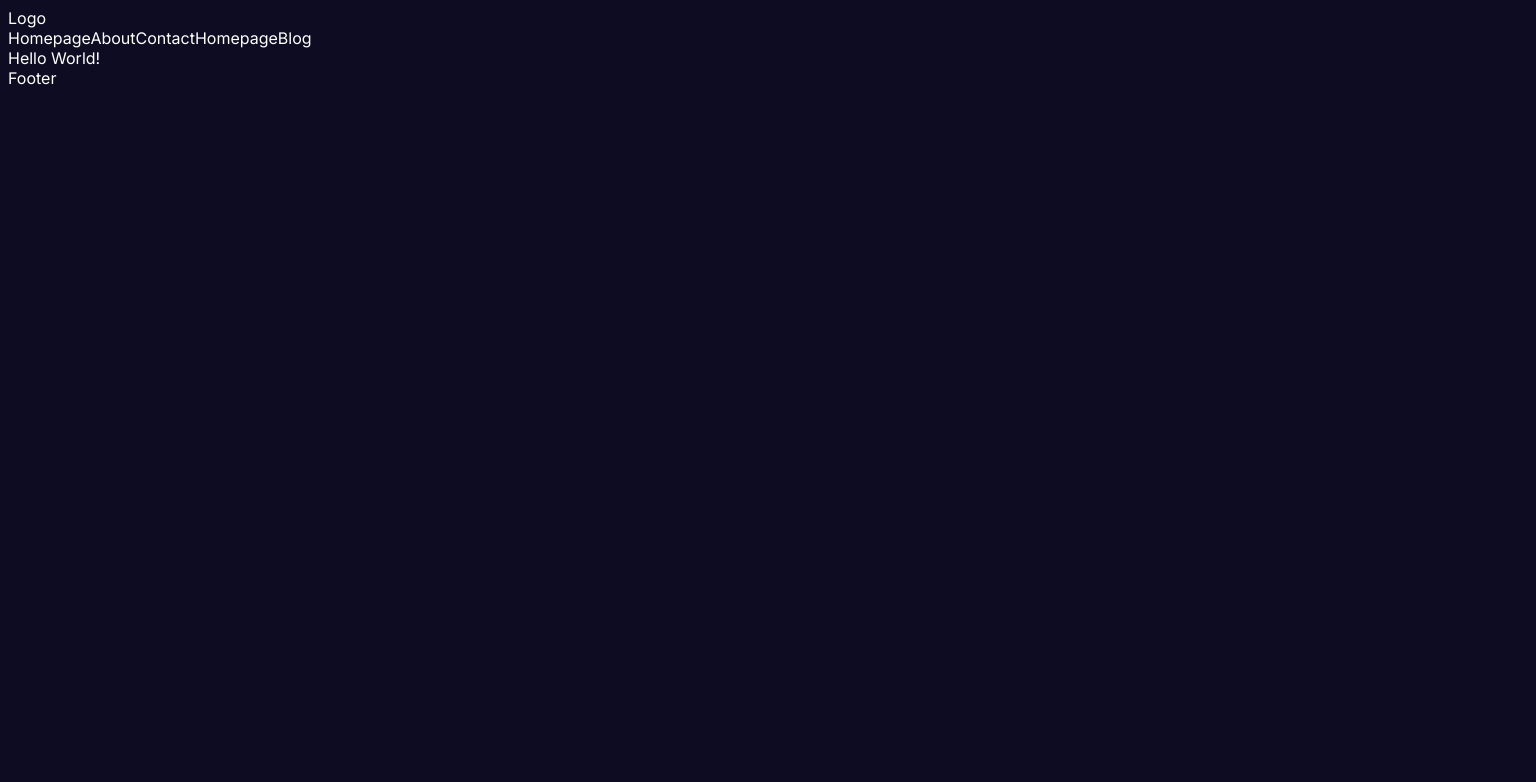
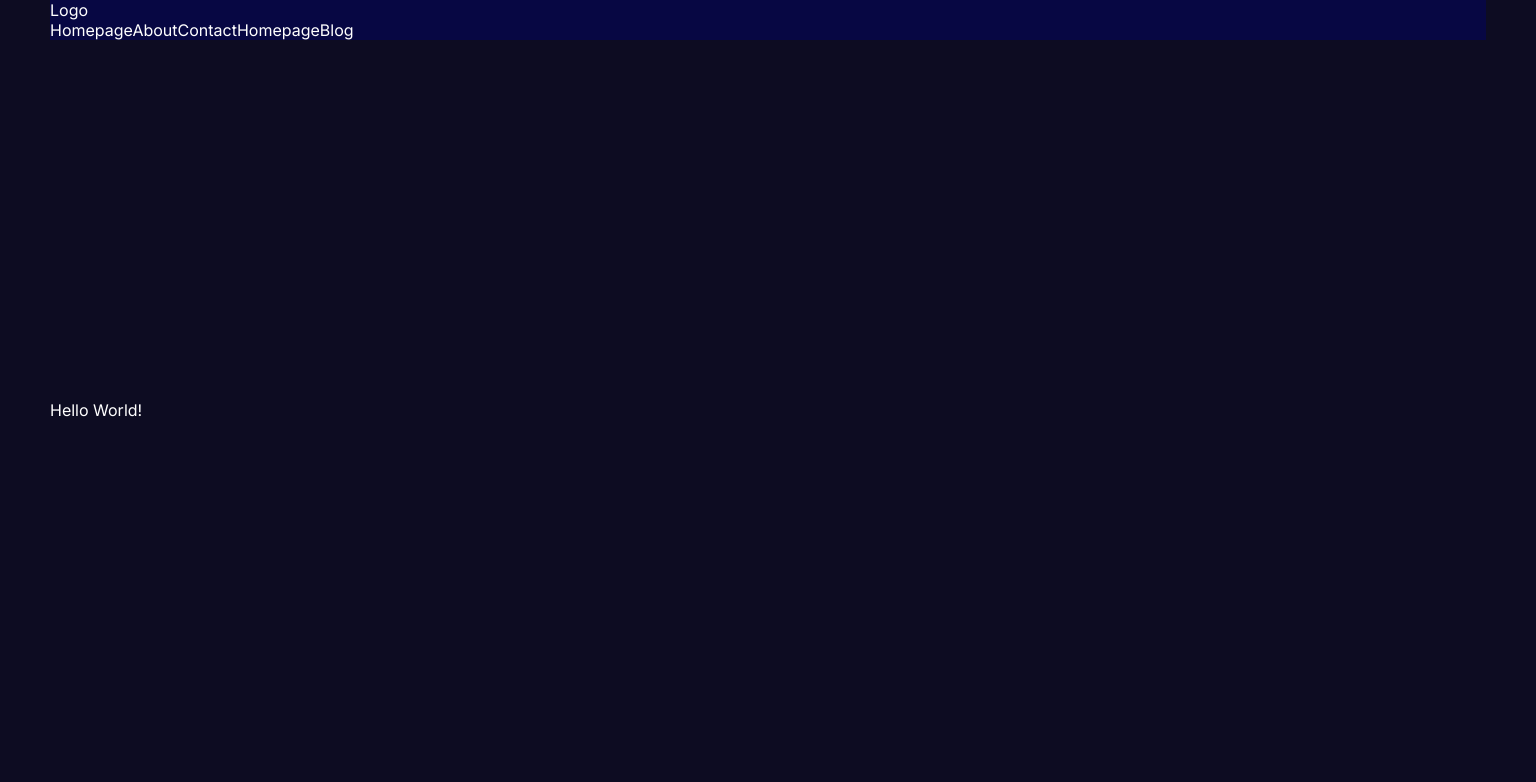
Before and after one commit to abhinavsrepository/irisdesign, a Next.js app: page / in a window 1280 px wide. Shown: the top 782 px of the page, 1536 px wide, since content can reach past the window. Built offline with nearby package versions, Linux system fonts and the light colour scheme.

Commit message:
colors added

```diff
--- a/src/app/globals.css
+++ b/src/app/globals.css
@@ -4,6 +4,11 @@
     --text: white;
     --textSoft: #e5e5e5;
     --btn: #3673fd;
+}
+*{
+    margin:0;
+    padding:0;
+    box-sizing:border-box;
 }
 body{
     background-color: var(--bg);
@@ -13,3 +18,15 @@ a {
     text-decoration: none;
     color: inherit;
   }
+  .container{
+    width:1536px;
+    margin: auto;
+    padding-left:50px;
+    padding-right:50px;
+    min-height:100vh;
+    display:flex;
+    flex-direction:column;
+    justify-content:space-between;
+
+
+  }
--- a/src/app/layout.js
+++ b/src/app/layout.js
@@ -13,9 +13,11 @@ export default function RootLayout({ children }) {
   return (
     <html lang="en">
       <body className={inter.className}>
+        <div className='container'>
         <Navbar/>
         {children}
         <Footer/>
+        </div>
         </body>
     </html>
   )
--- a/src/components/navbar/Navbar.jsx
+++ b/src/components/navbar/Navbar.jsx
@@ -1,10 +1,10 @@
 import React from 'react'
 import Link from "next/link"
 import Links from'./links/Links'
-
+import styles from'./navbar.module.css'
 const Navbar = () => {
   return (
-    <div>
+    <div className={styles.container}>
     <div>Logo</div>
     <div>
     <Links/>
--- /dev/null
+++ b/src/components/navbar/navbar.module.css
@@ -0,0 +1,3 @@
+.container{
+    background-color:rgb(7,7,67);
+}
```
